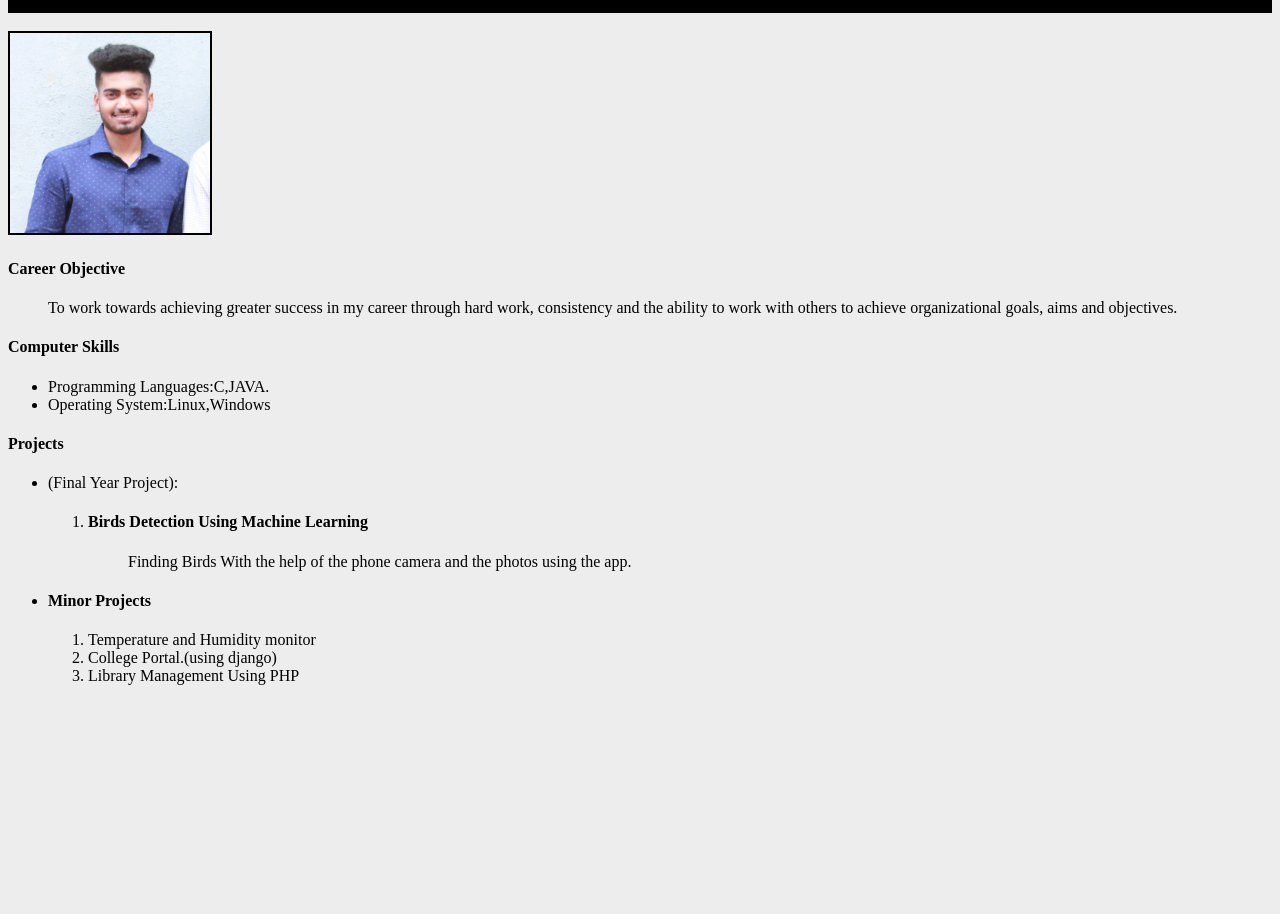
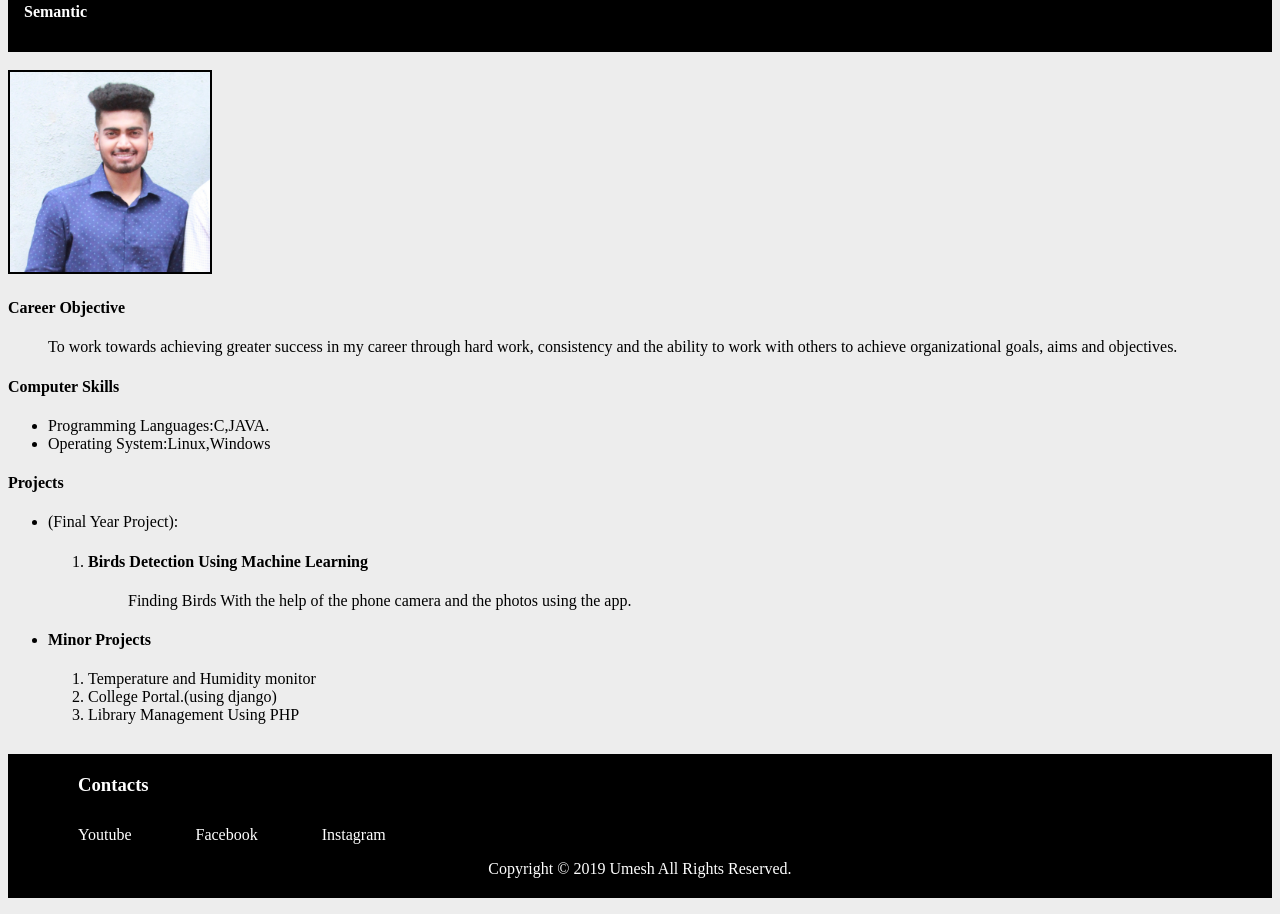
Before and after one commit to umeshmore45/Profile-basic, a plain HTML site: page index.html in a window 1280 px wide. Shown: the part 219-1133 px from the top of the page. Before the commit the page ends 920 px from the top, so only its background shows below. Drawn offline with Linux system fonts and the light colour scheme.

Commit message:
footer added

```diff
--- a/index.html
+++ b/index.html
@@ -6,19 +6,18 @@
     <meta name="Author" content="Umesh More">
     <meta name="description" content="IT Engineer ">
     <title>My Resume</title>
-<link rel="icon" href='./Download/resume.png'/>
+<link rel="icon" href='./Download/favicon.png'/>
 <link rel="stylesheet" href="./style/resume.css">
 
 </head>
 <body>
-
     <div class="header">
         <a href="./index.html"> <h1>Umesh More</h1></a>
          <p1>IT Engineer<a href="./marks.html"><h4 title="Grades">Education Qualification</h4></a></p1>
-
+          <h4><a href="./semantic.html">Semantic</a></h4>
      </div>
         <br>
-    <img src="./Download/umesh.jpg" title="Umesh More " alt="img of Umesh" height="200px" width="200px" >
+    <img src="./Download/umesh.jpg" title="Umesh More " alt="img of Umesh" height="200px" width="200px" class="selfimage">
 
     <dl>
      <dt><h4>Career Objective</h4></dt>
@@ -50,6 +49,15 @@
 </ol>
 
 </ul>
+<footer>
+    <ul>
+     <h3>Contacts</h3>
+    <li>Youtube</li>
+    <li>Facebook</li>
+    <li>Instagram</li>
+    </ul>
+    <p>Copyright © 2019 Umesh All Rights Reserved. </p>
 
+    </footer>
 </body>
 </html>
--- a/style/resume.css
+++ b/style/resume.css
@@ -21,7 +21,9 @@ text-decoration: none;
 img{
     border: 2px solid black;
     margin: auto;
-    position: relative;;
+    position: relative;
+    display: inline;
+
 }
 
 
@@ -30,3 +32,25 @@ body{
 
     background-color:#ededed;
 }
+
+
+footer{
+    color:white;
+    background-color: black;
+}
+
+footer h3{
+    padding-top:20px;
+    margin:30px ;
+}
+
+
+footer li{
+display: inline;
+margin: 30px;
+}
+
+footer p{
+    text-align: center;
+    padding-bottom: 20px;
+}
```
Also changed, not shown: marks.html (+11 -5 lines), semantic.html (added, +68 -0 lines), Download/favicon.png (added).
